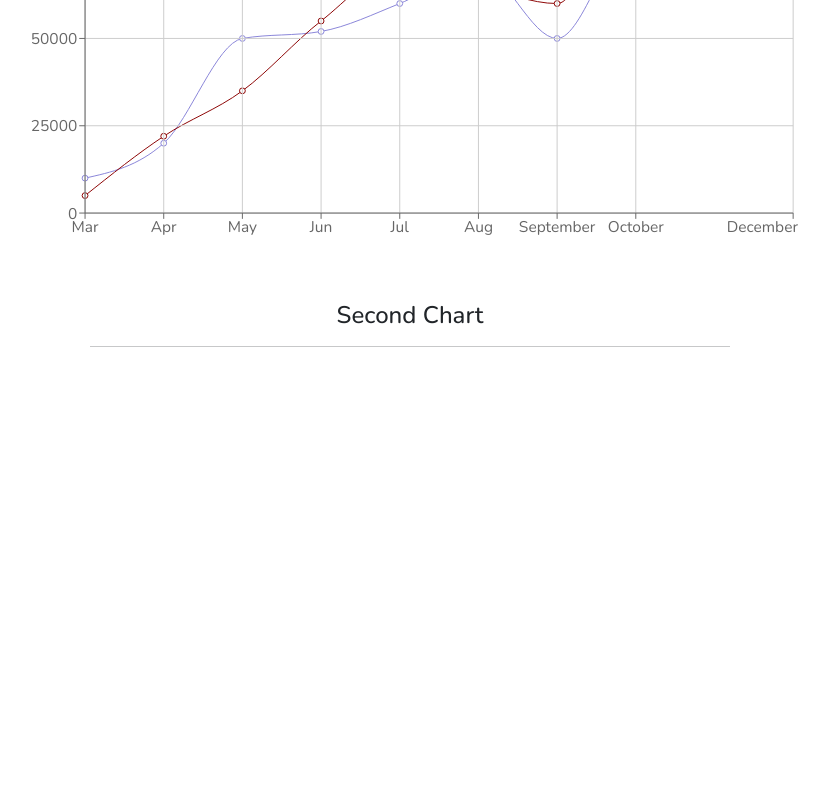
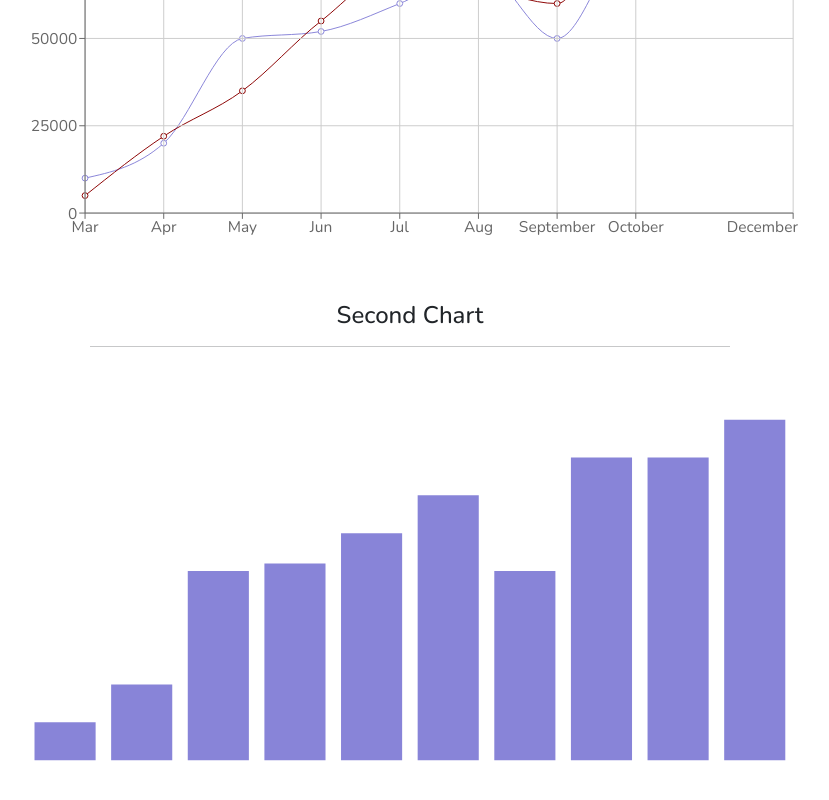
Before and after one commit to shafik720/assignment-9-react-router, a React (Create React App) app: page /dashboard in a window 1280 px wide. Shown: the part 354-1154 px from the top of the page, without its empty margins (230-1059 px from the left). Before the commit the page ends 800 px from the top, so only its background shows below. Built offline with nearby package versions, Linux system fonts and the light colour scheme.

Commit message:
working on chart

```diff
--- a/src/Components/SecondChart/SecondChart.js
+++ b/src/Components/SecondChart/SecondChart.js
@@ -9,12 +9,10 @@ const SecondChart = (props) => {
             <h4 className="text-center mt-5">Second Chart</h4>
             <hr width="50%" className="mx-auto mb-4" />
             <div className="container">
-                <div className="row">
-                <ResponsiveContainer width="100%" height="100%">
-                    <BarChart width={150} height={40} data={data}>
-                    <Bar dataKey="investment" fill="#8884d8" />
+                <div className="row mb-5">
+                    <BarChart className="mx-auto" width={800} height={400} data={data}>
+                        <Bar dataKey="investment" fill="#8884d8" />
                     </BarChart>
-                </ResponsiveContainer>
                 </div>
             </div>
         </div>
```
